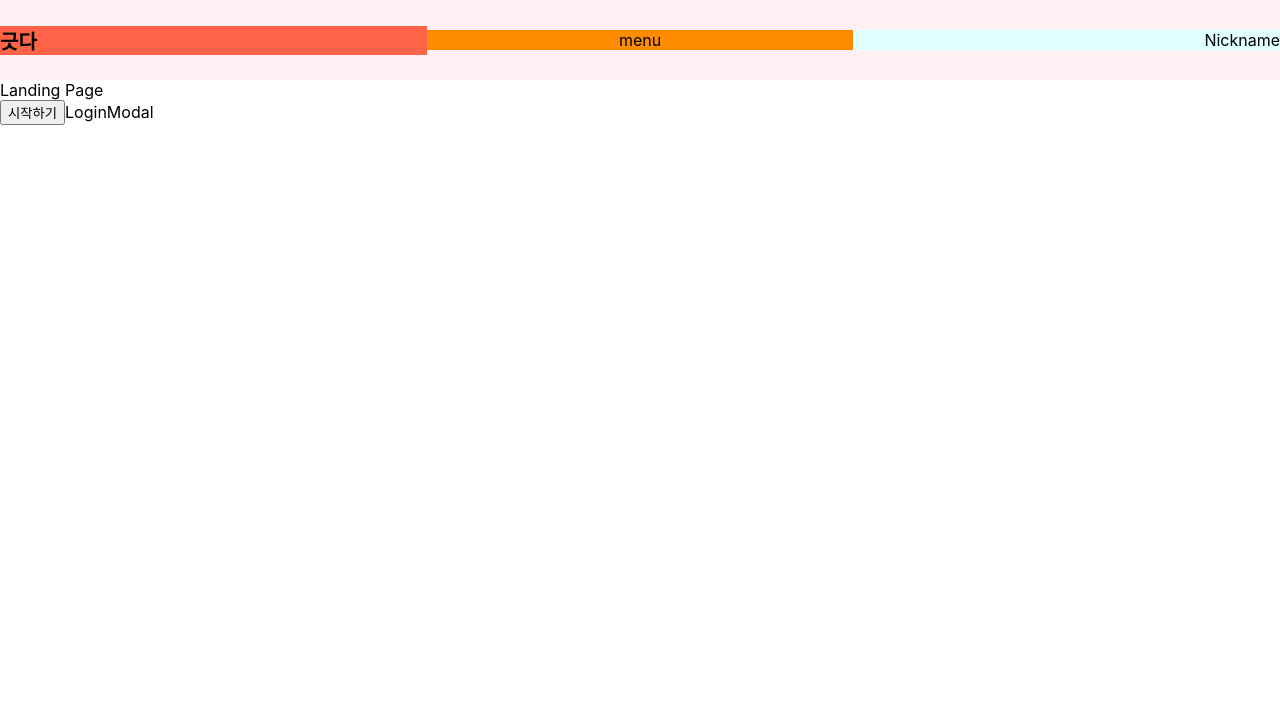
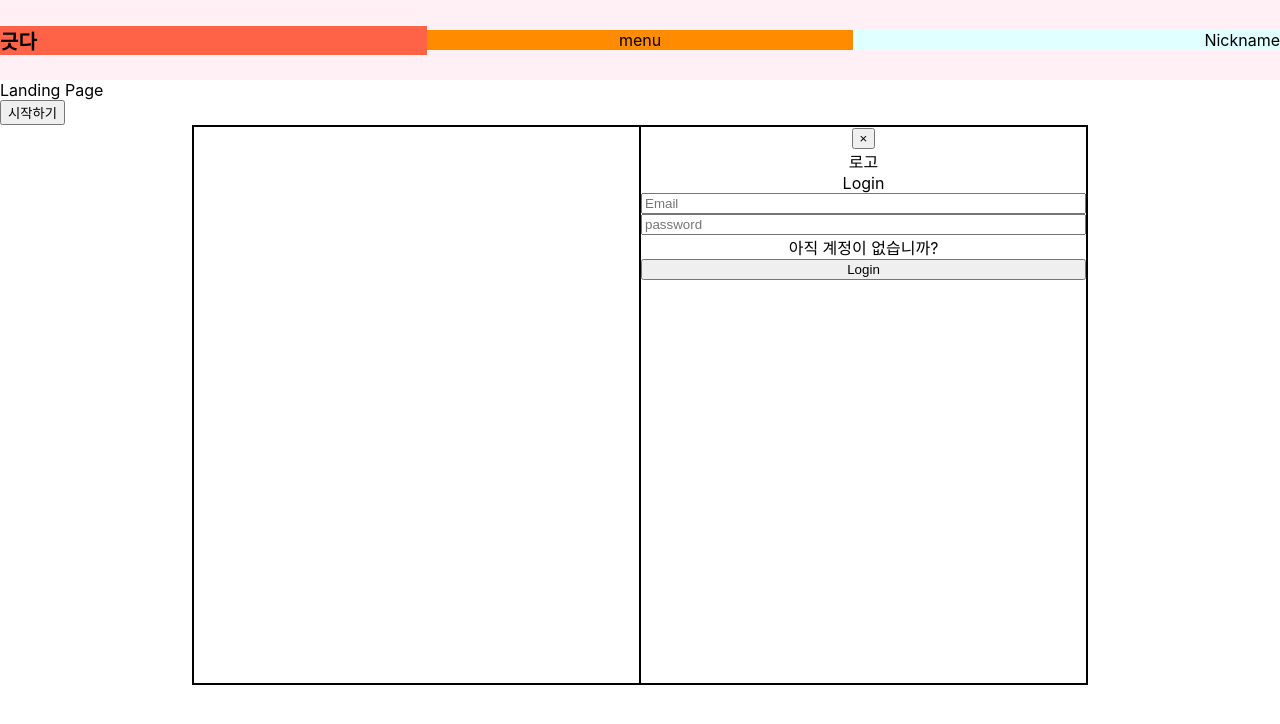
Before and after one commit to codestates/Geut_da, a React (Create React App) app in the folder client/: page / in a window 1280 px wide. Both pictures are taken after a click on the button "시작하기". Shown: the top 724 px of the page. Built offline with nearby package versions, Linux system fonts and the light colour scheme.

Commit message:
[Feat] #45 로그인 기능 구현 (#49)
- 아래작업을 진행하였습니다.
- 로그인 목업,모달 기능 on / off확인
- 로그인 유효성검사
- 로그인시 axios요청

-추가로 해야할 사항
- CSS작업
- 서버와 붙여서 정상동작 확인

```diff
--- a/client/package.json
+++ b/client/package.json
@@ -6,6 +6,7 @@
     "@testing-library/jest-dom": "^5.15.0",
     "@testing-library/react": "^11.2.7",
     "@testing-library/user-event": "^12.8.3",
+    "axios": "^0.24.0",
     "react": "^17.0.2",
     "react-dom": "^17.0.2",
     "react-router-dom": "^6.0.2",
--- a/client/src/components/Modal/LoginModal.js
+++ b/client/src/components/Modal/LoginModal.js
@@ -1,10 +1,135 @@
+import styled from 'styled-components';
+import axios from 'axios';
+import { useNavigate } from 'react-router-dom';
+import { useState } from 'react';
+import { useSetRecoilState } from 'recoil';
+import IsLoginState from '../../states/IsLoginState';
 
-const LoginModal = () => {
+const LoginModalWrap = styled.div`
+  display: flex;
+  width: 70%;
+  height: 70vh;
+  margin: 0 auto;
+  border: 1px solid black;
+`;
+
+const LoginModalImg = styled.div`
+  width: 50%;
+  height: 100%;
+  border: 1px solid black;
+`;
+
+const LoginModalContentWrap = styled.div`
+  width: 50%;
+  height: 100%;
+  text-align: center;
+  border: 1px solid black;
+`;
+
+const LoginModalInputWrap = styled.div`
+  display: flex;
+  flex-direction: column;
+`;
+
+const LoginModalLinkWrap = styled.div`
+  display: flex;
+  flex-direction: column;
+`;
+
+const LoginModal = ({ LoginModalHandler, SignupModalHandler }) => {
+  const [loginInputInfo, setLoginInputInfo] = useState({
+    email: '',
+    password: '',
+  });
+
+  const [loginMessage, setLoginMessage] = useState(false);
+  const LoginStateHandler = useSetRecoilState(IsLoginState);
+  const history = useNavigate();
+
+  //ID, Password 유효성 검사 정규표현식
+  let idExp = /^[\w-]+(\.[\w-]+)*@([\w-]+\.)+[a-zA-Z]+$/;
+  let pwdExp =
+    /^(?=.*[A-Za-z])(?=.*\d)(?=.*[@$!%*#?&])[A-Za-z\d@$!%*#?&]{8,20}$/;
+
+  const InputValueChangeHandler = (event) => {
+    if (event.target.type === 'email') {
+      setLoginInputInfo({ ...loginInputInfo, email: event.target.value });
+    } else if (event.target.type === 'password') {
+      setLoginInputInfo({ ...loginInputInfo, password: event.target.value });
+    }
+  };
+  // SignUpModal On/ LoginModal Off
+  const OpenSignUpModalHandler = (event) => {
+    LoginModalHandler();
+    SignupModalHandler();
+  };
+
+  const LogInReqHandler = async (event) => {
+    if (
+      idExp.test(loginInputInfo.email) &&
+      pwdExp.test(loginInputInfo.password)
+    ) {
+      axios
+        .post('/api/users/login', {
+          email: loginInputInfo.email,
+          password: loginInputInfo.password,
+        })
+        .then((res) => {
+          const userInfo = res.data;
+          localStorage.setItem('userInfo', JSON.stringify(userInfo));
+          LoginStateHandler(true);
+          setLoginMessage(false);
+          setLoginInputInfo({ email: '', password: '' });
+          history.push('/main');
+        })
+        .catch((err) => {
+          console.log(err);
+          setLoginMessage(true);
+        });
+    } else {
+      setLoginMessage(true);
+    }
+  };
+
+  const LoginModalCloseHandler = () => {
+    LoginModalHandler(false);
+  };
+
   return (
-    <>
-      LoginModal
-    </>
-  )
-}
+    <LoginModalWrap>
+      <LoginModalImg />
+      <LoginModalContentWrap>
+        <button onClick={LoginModalCloseHandler}>&times;</button>
+        <div>로고</div>
+        <LoginModalInputWrap>
+          <div>Login</div>
+          <input
+            type='email'
+            placeholder='Email'
+            value={loginInputInfo.email}
+            onChange={InputValueChangeHandler}
+          />
+          <input
+            type='password'
+            placeholder='password'
+            value={loginInputInfo.password}
+            onChange={InputValueChangeHandler}
+          />
+          {loginMessage ? (
+            <span>
+              &#42;아이디 또는 비밀번호가 잘못 입력 되었습니다.
+              <br />
+              <b>아이디</b>와 <b>비밀번호</b>를 정확히 입력해 주세요.
+            </span>
+          ) : null}
+        </LoginModalInputWrap>
+        <LoginModalLinkWrap>
+          <span onClick={OpenSignUpModalHandler}>아직 계정이 없습니까?</span>
+          <button onClick={LogInReqHandler}>Login</button>
+        </LoginModalLinkWrap>
+      </LoginModalContentWrap>
+    </LoginModalWrap>
+  );
+};
 
 export default LoginModal;
--- a/client/src/pages/Landing.js
+++ b/client/src/pages/Landing.js
@@ -2,29 +2,30 @@ import { useState } from 'react';
 import Header from '../components/Header';
 import LoginModal from '../components/Modal/LoginModal';
 import SignupModal from '../components/Modal/SignupModal';
+
 
 const Landing = () => {
   const [clickLogin, setClickLogin] = useState(false);
   const [clickSignup, setClickSignup] = useState(false);
 
   const LoginModalHandler = () => {
-    setClickLogin(!clickLogin)
-  }
+    setClickLogin(!clickLogin);
+  };
 
   const SignupModalHandler = () => {
-    setClickSignup(!clickSignup)
-  }
+    setClickSignup(!clickSignup);
+  };
 
 
   return (
     <>
-      <Header LoginModalHandler={LoginModalHandler} SignupModalHandler={SignupModalHandler}/>
+      <Header LoginModalHandler={LoginModalHandler} SignupModalHandler={SignupModalHandler} />
       <div>Landing Page</div>
       <button onClick={LoginModalHandler}>시작하기</button>
-      {clickLogin ? <LoginModal /> : null}
+      {clickLogin ? <LoginModal LoginModalHandler={LoginModalHandler} SignupModalHandler={SignupModalHandler} /> : null}
       {clickSignup ? <SignupModal /> : null}
     </>
-  )
-}
+  );
+};
 
 export default Landing;
--- a/client/src/states/IsLoginState.js
+++ b/client/src/states/IsLoginState.js
@@ -0,0 +1,8 @@
+import { atom } from 'recoil';
+
+const IsLoginState = atom({
+  key: 'LoginState',
+  default: false,
+});
+
+export default IsLoginState;
```
Also changed, not shown: client/src/components/Modal/SignupModal.js (+2 -7 lines), 1 other file (tests, documents, lock files or other folders).
